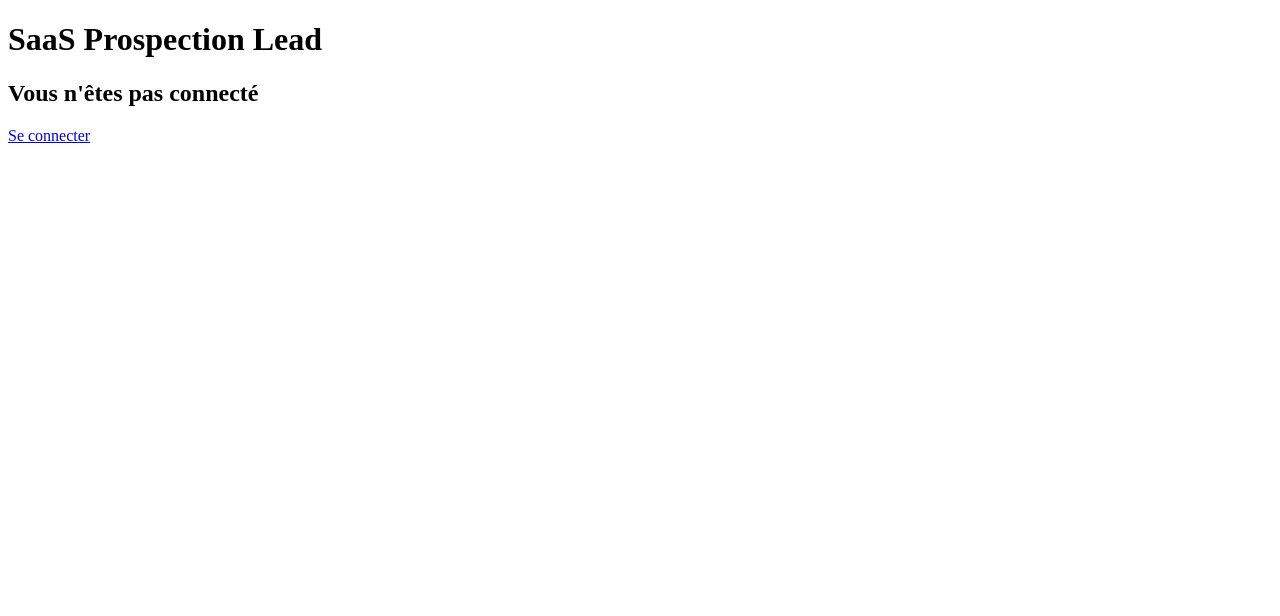
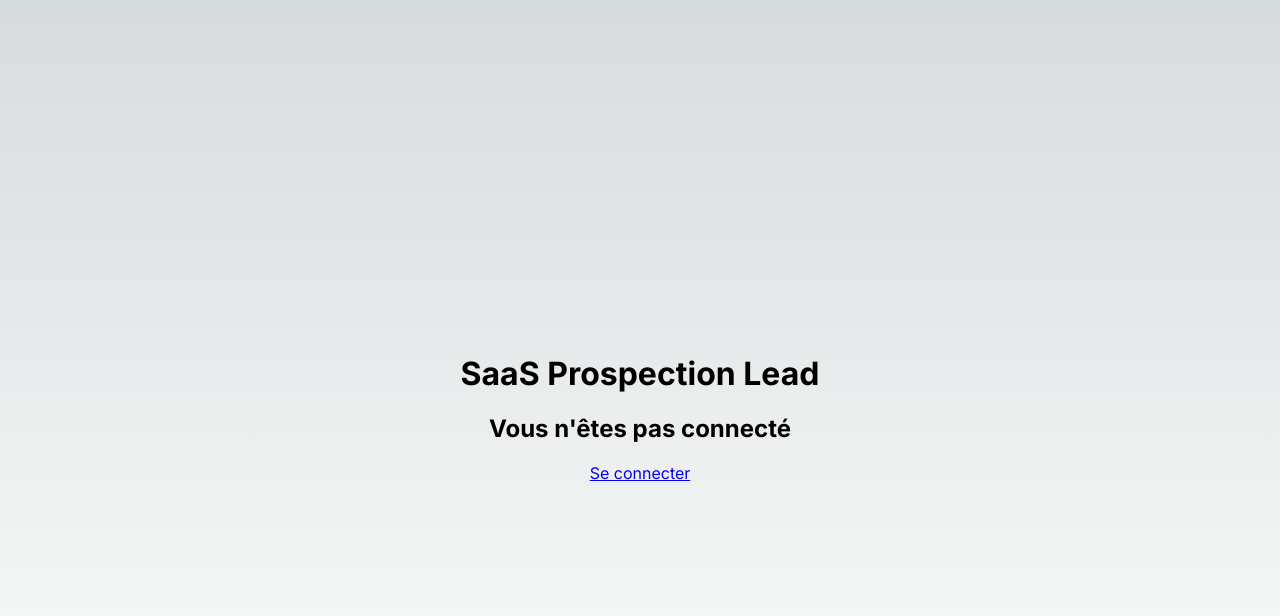
Before and after one commit to Haeev/saasprospectionlead, a Next.js app: page / in a window 1280 px wide. Shown: the top 616 px of the page. Built offline with nearby package versions, Linux system fonts and the light colour scheme; no server answers.

Commit message:
Ajout du layout racine et correction des erreurs

```diff
--- /dev/null
+++ b/app/globals.css
@@ -0,0 +1,27 @@
+@tailwind base;
+@tailwind components;
+@tailwind utilities;
+
+:root {
+  --foreground-rgb: 0, 0, 0;
+  --background-start-rgb: 214, 219, 220;
+  --background-end-rgb: 255, 255, 255;
+}
+
+@media (prefers-color-scheme: dark) {
+  :root {
+    --foreground-rgb: 255, 255, 255;
+    --background-start-rgb: 0, 0, 0;
+    --background-end-rgb: 0, 0, 0;
+  }
+}
+
+body {
+  color: rgb(var(--foreground-rgb));
+  background: linear-gradient(
+      to bottom,
+      transparent,
+      rgb(var(--background-end-rgb))
+    )
+    rgb(var(--background-start-rgb));
+}
--- /dev/null
+++ b/app/layout.tsx
@@ -0,0 +1,22 @@
+import type { Metadata } from 'next'
+import { Inter } from 'next/font/google'
+import './globals.css'
+
+const inter = Inter({ subsets: ['latin'] })
+
+export const metadata: Metadata = {
+  title: 'SaaS Prospection Lead',
+  description: 'Application SaaS pour la gestion de leads de prospection commerciale',
+}
+
+export default function RootLayout({
+  children,
+}: Readonly<{
+  children: React.ReactNode
+}>) {
+  return (
+    <html lang="fr">
+      <body className={inter.className}>{children}</body>
+    </html>
+  )
+}
--- a/app/supabase/server.ts
+++ b/app/supabase/server.ts
@@ -1,7 +1,7 @@
 import { createServerClient, type CookieOptions } from '@supabase/ssr'
 import { cookies } from 'next/headers'
 
-export const createClient = () => {
+export const createClient = async () => {
   const cookieStore = cookies()
 
   return createServerClient(
@@ -18,7 +18,7 @@
         remove(name: string, options: CookieOptions) {
           cookieStore.set({ name, value: '', ...options })
         },
-      },
+      } as any,
     }
   )
 }
--- a/utils/supabase/server.ts
+++ b/utils/supabase/server.ts
@@ -18,7 +18,7 @@
         remove(name: string, options: CookieOptions) {
           cookieStore.set({ name, value: '', ...options })
         },
-      },
+      } as any,
     }
   )
 }
```
